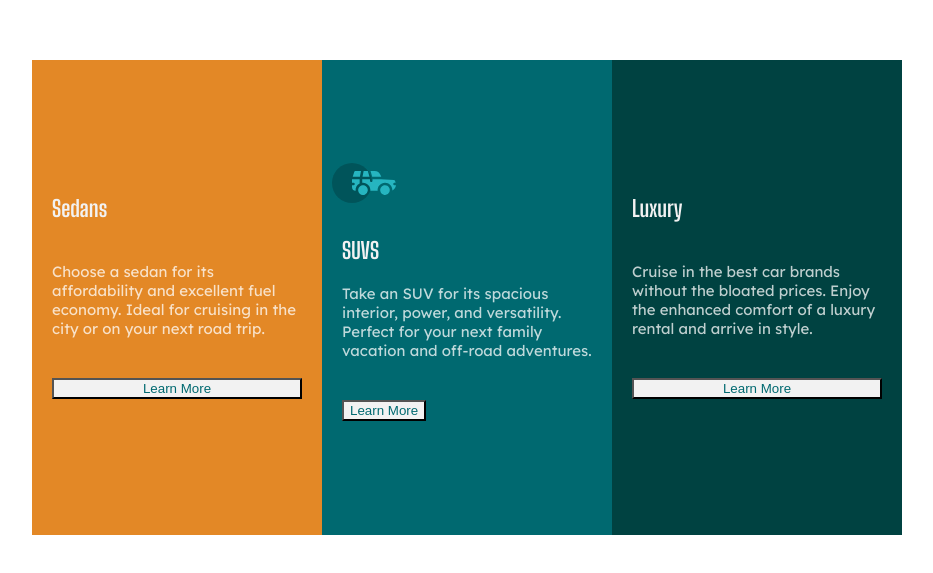
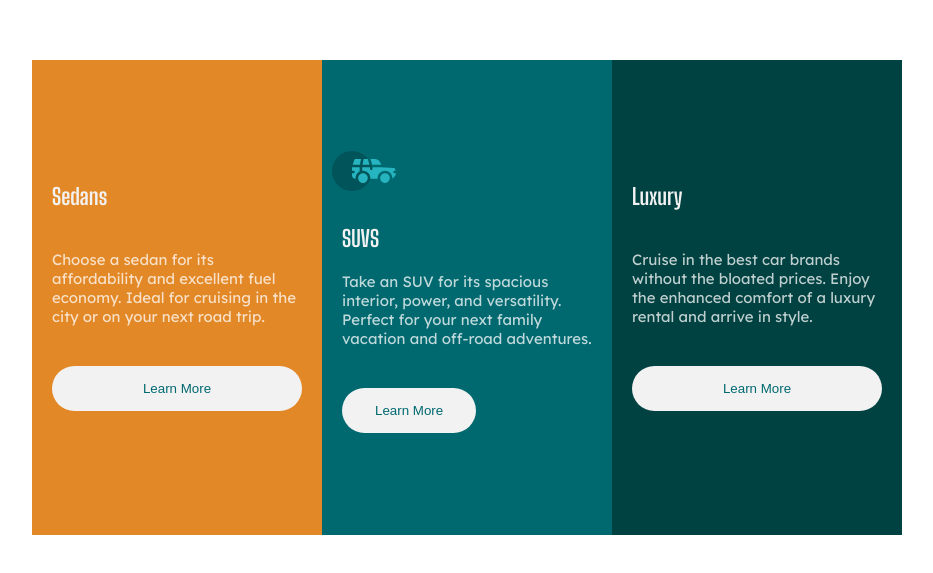
Before and after one commit to QuantumCode2000/three-column-preview-card-component, a plain HTML site: page index.html in a window 1280 px wide. Shown: the part 111-684 px from the top of the page, without its empty margins (173-1106 px from the left). Drawn offline with Linux system fonts and the light colour scheme.

Commit message:
trabajando con botones

```diff
--- a/style.css
+++ b/style.css
@@ -62,6 +62,10 @@ p{
 }
 
 button {
+    padding: 12px 30px;
+    border: 3px solid transparent ;
+    border-radius: 30px;
+    cursor: pointer;
     background: hsl(0, 0%, 95%) ;
     color: hsl(184, 100%, 22%);
 }
```
